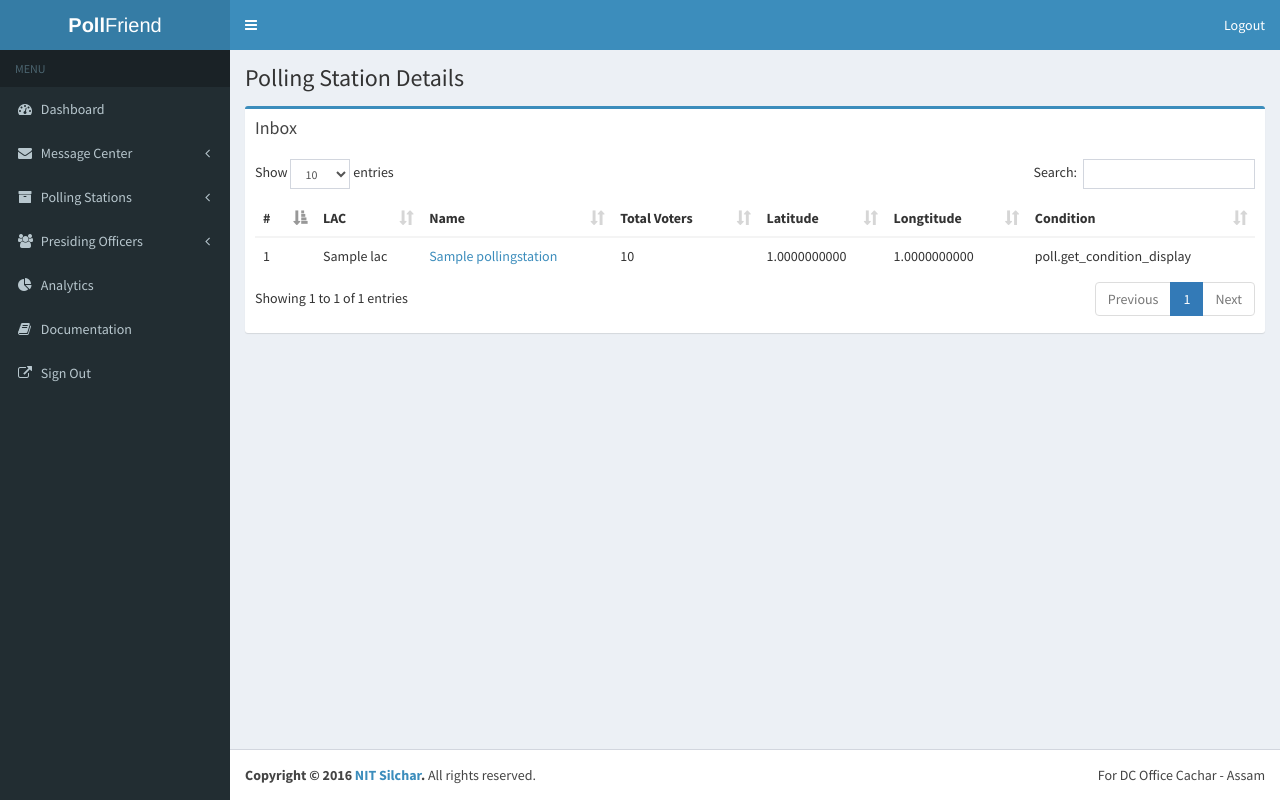
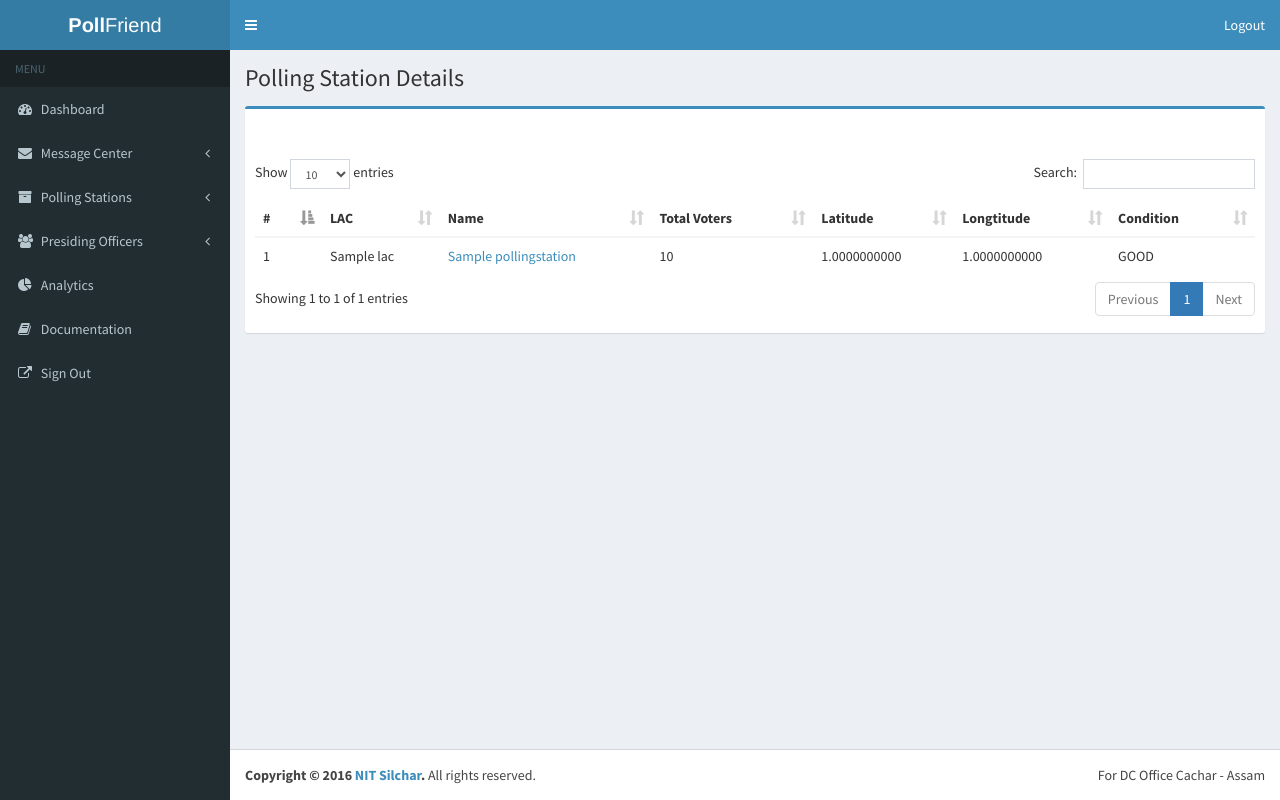
Before and after one commit to shivamneeraj23/PollFriend-Backend, a Django app: page /polling-station/view/ in a window 1280 px wide. Run offline with Django 3.2, Linux system fonts and the light colour scheme; tables that the repository leaves empty hold one stand-in row (values such as "Sample post"); some libraries are stand-ins or nearby versions.

Commit message:
Polling station condition display ok now

```diff
--- a/templates/pollingstation_list.html
+++ b/templates/pollingstation_list.html
@@ -8,7 +8,7 @@
             <div class="col-md-12">
                 <div class="box box-primary">
                     <div class="box-header">
-                        <h3 class="box-title">Inbox</h3>
+                        <h3 class="box-title"></h3>
                     </div><!-- /.box-header -->
                     <div class="box-body table-responsive">
 
@@ -36,7 +36,7 @@
                                     <td>{{ poll.latitude }}</td>
                                     <td>{{ poll.longitude }}</td>
                                     <td>{% if poll.condition %}
-                                    		poll.get_condition_display
+                                    		{{ poll.get_condition_display }}
                                     	{% endif %}
                                     </td>
                                 </tr>
```
